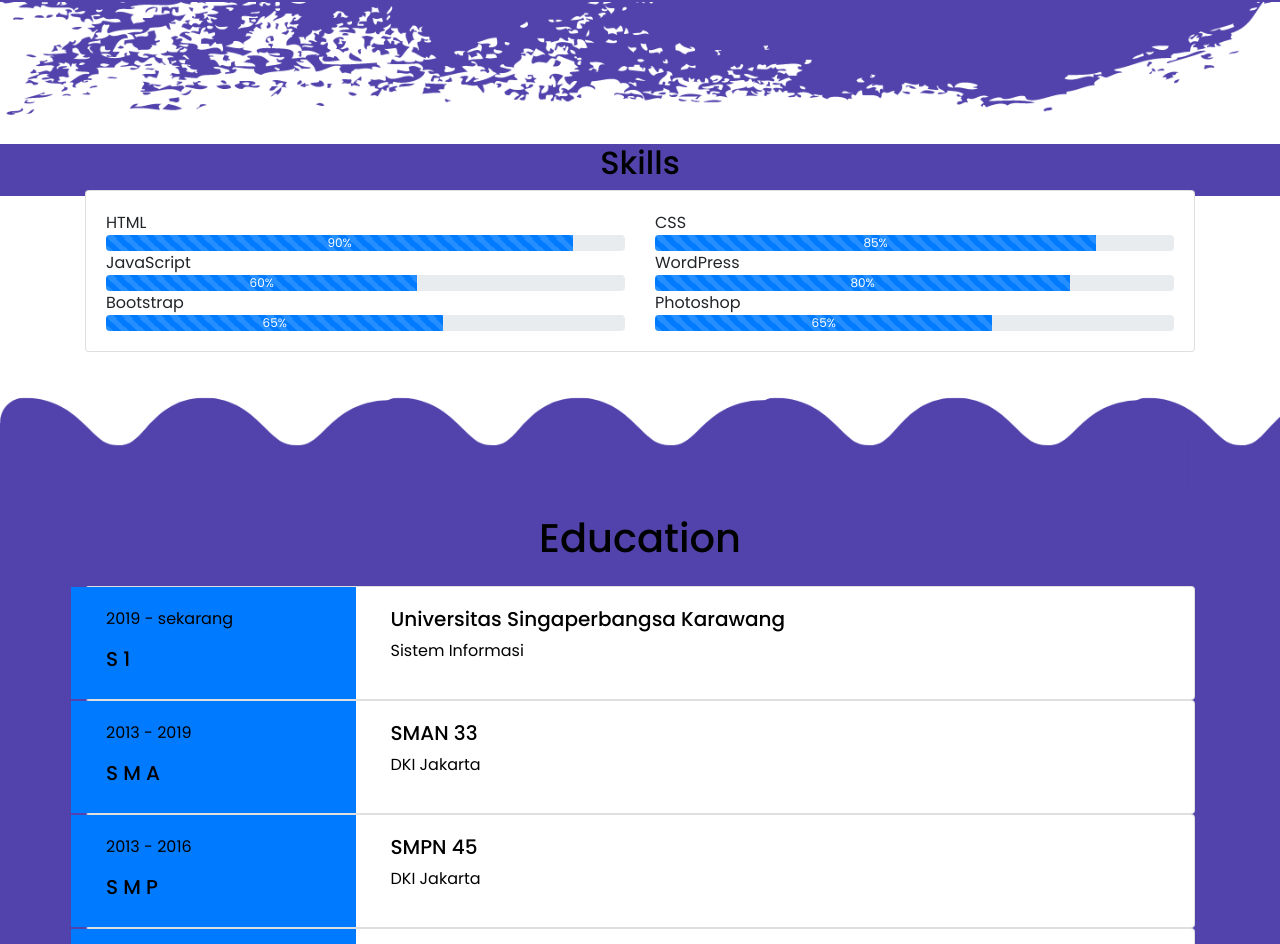
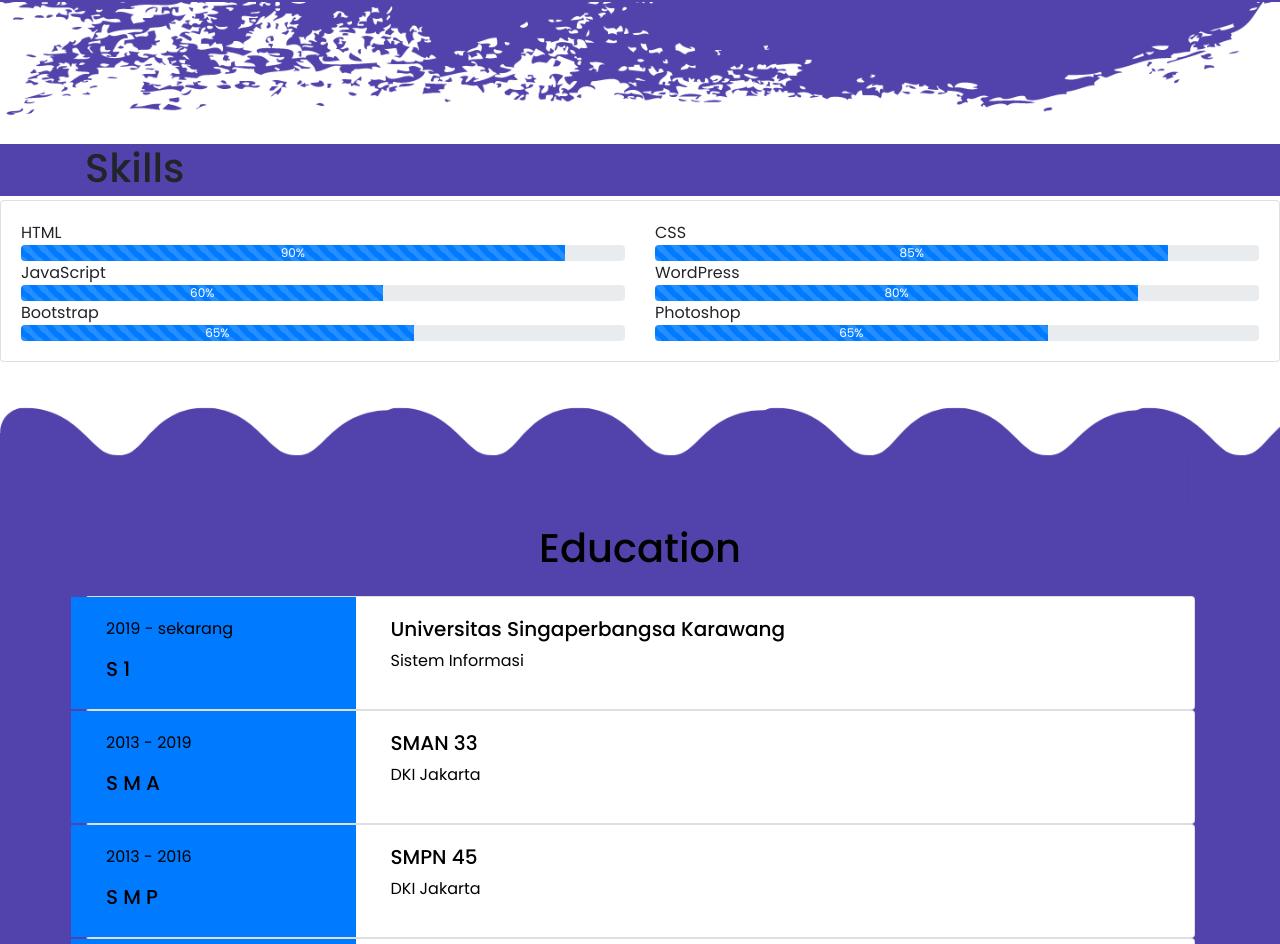
Before and after one commit to rihanmaulana/rihanmaulana.github.io, a plain HTML site: page index.html in a window 1280 px wide. Shown: the part 1202-2146 px from the top of the page. Drawn offline with nearby package versions, Linux system fonts and the light colour scheme.

Commit message:
Update index.html

```diff
--- a/index.html
+++ b/index.html
@@ -117,11 +117,9 @@
   </div>
 
   <!-- ======= Skills Section ======= -->
-  <div class="section" id="skill">
+  <div class="skill" id="skill">
     <div class="container">
-
-      <div class="section-title">
-        <h2>Skills</h2>
+        <h1>Skills</h1>
       </div>
 
       <div class="card" data-aos="fade-up" data-aos-anchor-placement="top-bottom">
```
